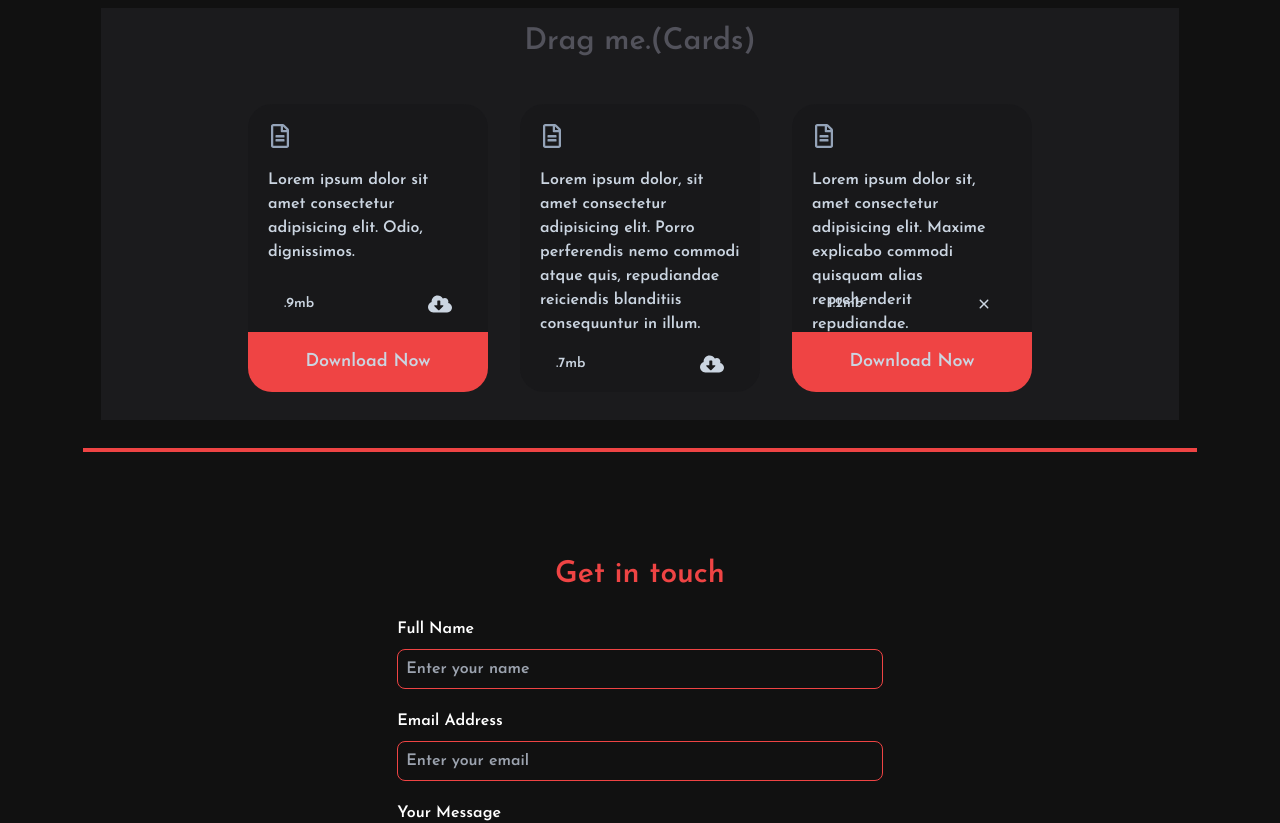
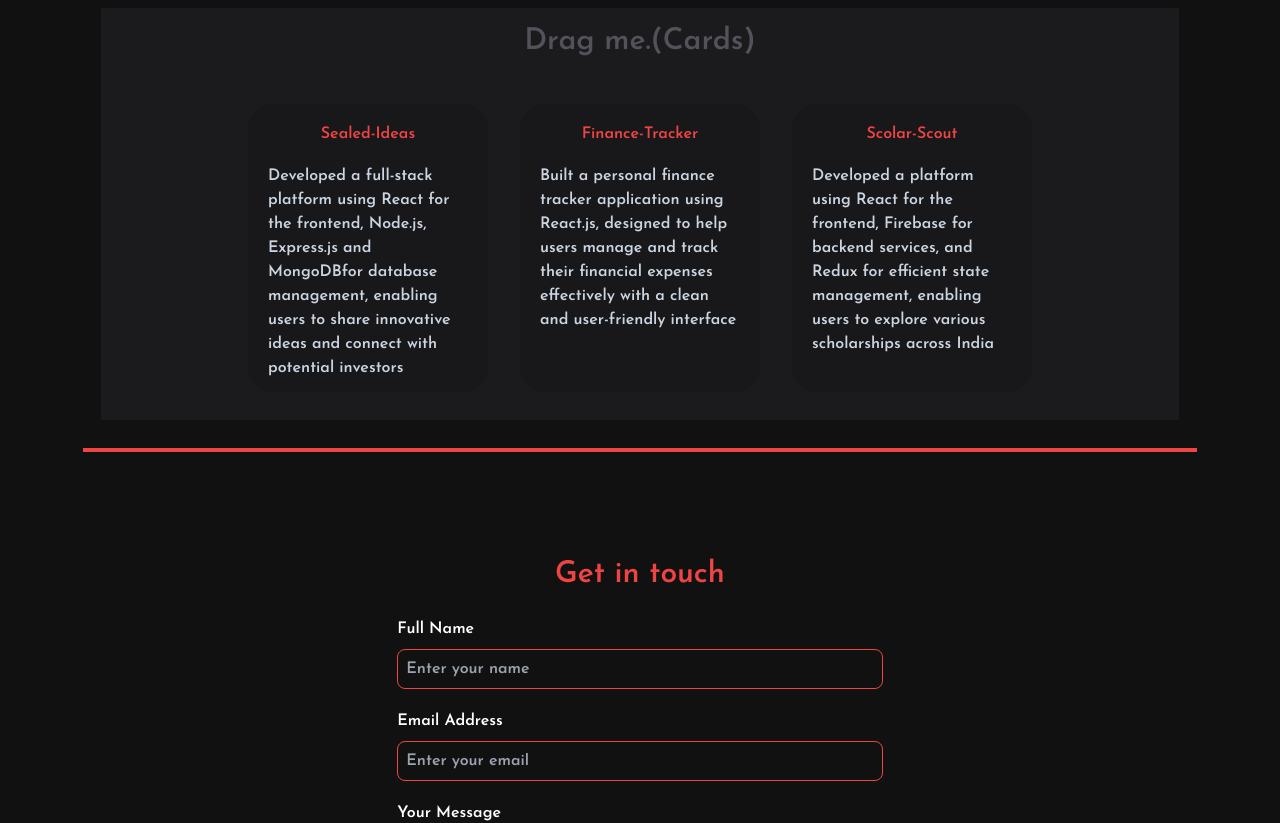
Before and after one commit to paavn17/portfolio, a React (Vite) app: page / in a window 1280 px wide. Shown: the part 1540-2363 px from the top of the page. Built offline with nearby package versions, Linux system fonts and the light colour scheme.

Commit message:
Updated code for default components

```diff
--- a/index.html
+++ b/index.html
@@ -2,7 +2,6 @@
 <html lang="en">
   <head>
     <meta charset="UTF-8" />
-    <link rel="icon" type="image/svg+xml" href="/vite.svg" />
     <meta name="viewport" content="width=device-width, initial-scale=1.0" />
     <title>Pavan</title>
   </head>
--- a/src/components/Crds.jsx
+++ b/src/components/Crds.jsx
@@ -15,18 +15,11 @@ function Crds({ data, reference }) {
       dragTransition={{ bounceStiffness: 400, bounceDamping: 15 }}
       className="relative leading-tight w-[80%] sm:w-60 h-72 bg-zinc-900/80 rounded-3xl text-slate-300 p-5 overflow-hidden z-[4]"
     >
-      <FaRegFileAlt size="1.5rem" className="text-slate-400" />
+      <h1 className="text-center text-red-500" >{data.Title}</h1>
       <p className="mt-5 text-sm md:text-base">{data.desc}</p>
       <div className="footer absolute bottom-0 left-0 w-full">
         <div className="flex items-center justify-between py-4 px-5 sm:px-9">
-          <h5 className="text-xs md:text-sm">{data.filesize}</h5>
-          {!data.close ? <IoIosClose size="1.5rem" /> : <FaCloudDownloadAlt size="1.5rem" />}
-        </div>
-        {data.tag.isOpen && (
-          <div className="tag w-full bg-red-500 py-2 sm:py-4 flex justify-center items-center">
-            <h3 className="text-sm md:text-lg font-semibold">{data.tag.tagTitle}</h3>
-          </div>
-        )}
+      </div>
       </div>
     </motion.div>
   );
--- a/src/components/Fore.jsx
+++ b/src/components/Fore.jsx
@@ -6,7 +6,8 @@ function Fore() {
 
   const data = [
     {
-      desc: "Lorem ipsum dolor sit amet consectetur adipisicing elit. Odio, dignissimos.",
+      Title:"Sealed-Ideas",
+      desc: "Developed a full-stack platform using React for the frontend, Node.js, Express.js and MongoDBfor database management, enabling users to share innovative ideas and connect with potential investors",
       filesize: ".9mb",
       close: true,
       tag: {
@@ -16,7 +17,8 @@ function Fore() {
       },
     },
     {
-      desc: "Lorem ipsum dolor, sit amet consectetur adipisicing elit. Porro perferendis nemo commodi atque quis, repudiandae reiciendis blanditiis consequuntur in illum.",
+      Title:"Finance-Tracker",
+      desc: "Built a personal finance tracker application using React.js, designed to help users manage and track their financial expenses effectively with a clean and user-friendly interface",
       filesize: ".7mb",
       close: true,
       tag: {
@@ -26,7 +28,8 @@ function Fore() {
       },
     },
     {
-      desc: "Lorem ipsum dolor sit, amet consectetur adipisicing elit. Maxime explicabo commodi quisquam alias reprehenderit repudiandae.",
+      Title:"Scolar-Scout",
+      desc: "Developed a platform using React for the frontend, Firebase for backend services, and Redux for efficient state management, enabling users to explore various scholarships across India",
       filesize: "1.2mb",
       close: false,
       tag: {
--- a/src/components/Navbar.jsx
+++ b/src/components/Navbar.jsx
@@ -7,9 +7,9 @@ function Navbar() {
       <a href=""> <h1 className="text-white text-3xl md:text-5xl font-semibold">P<span className='text-red-600'>a</span>v<span className='text-red-600'>an</span></h1></a>
     </div>
     <div>
-      <button className="text-white rounded-lg bg-red-500 text-sm md:text-xl py-2 px-3 hover:bg-zinc-900 hover:text-red-500">
+      <a href="https://drive.google.com/file/d/11OQhlrM0CHFrjKmhfWi_-j4o-ROXTdHn/view?usp=drive_link"><button className="text-white rounded-lg bg-red-500 text-sm md:text-xl py-2 px-3 hover:bg-zinc-900 hover:text-red-500">
         Resume.
-      </button>
+      </button></a>
     </div>
   </nav>
   )
```
